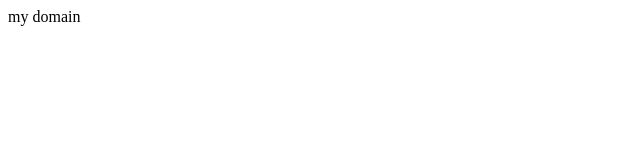
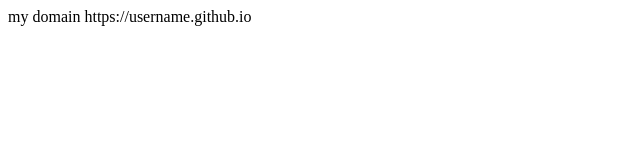
Before and after one commit to MarwaElbeshry/MarwaElbeshry, a plain HTML site: page index.html in a window 1280 px wide. Shown: the whole page, without its empty margins (0-640 px from the left). Drawn offline with Linux system fonts and the light colour scheme.

Commit message:
second commit

```diff
--- a/index.html
+++ b/index.html
@@ -1,10 +1,11 @@
+<!doctype>
 <html>
     <head>
 
     </head>
     <body>
       <div>
-          my domain
+          my domain https://username.github.io
       </div>
     </body>
 </html>
```
